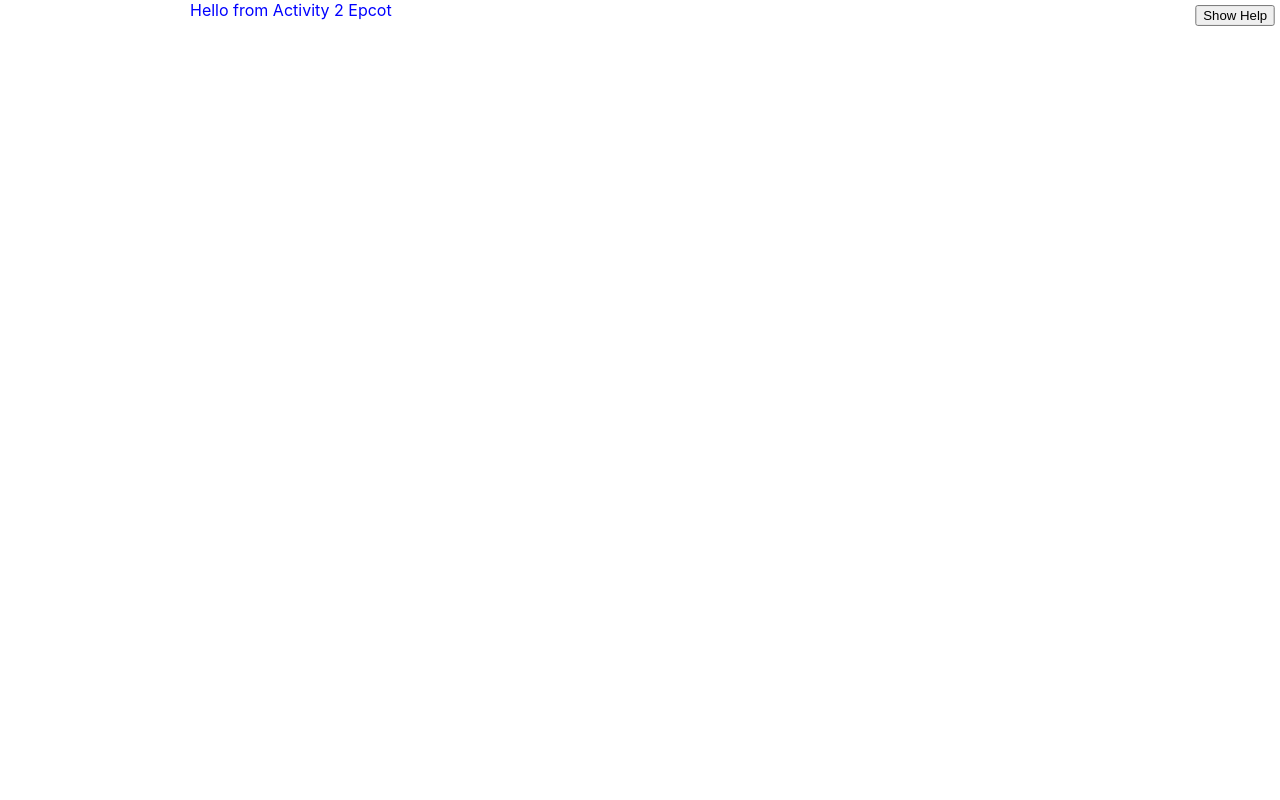
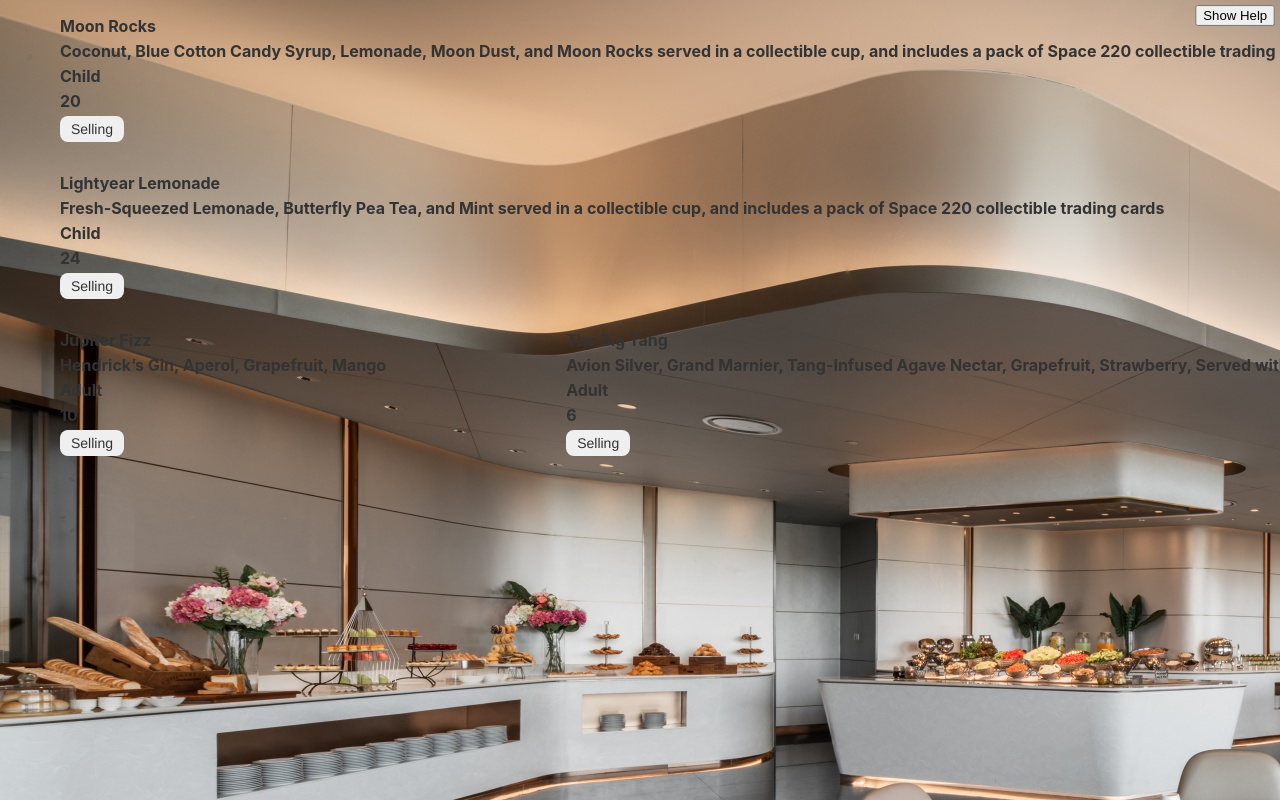
Before and after one commit to praxent/growth-days-disney-world, a React (Vite) app: page /epcot/activity2 in a window 1280 px wide. Built offline with nearby package versions, Linux system fonts and the light colour scheme; data requests are answered from the project's data file.

Commit message:
:sparkles: activity done

```diff
--- a/activity.ts
+++ b/activity.ts
@@ -1 +1 @@
-export const ACTIVITY = 1;
+export const ACTIVITY = 3;
--- a/src/epcot/activity2/Activity2.tsx
+++ b/src/epcot/activity2/Activity2.tsx
@@ -1,20 +1,111 @@
-import React from 'react';
+import React, { useEffect, useState } from 'react';
 import styled from "styled-components";
+import image from './images/space_restaurant.jpg';
+import { getSpaceDrinks } from './helpers/GetSpaceDrinks'
+
 
 const Styles = styled.div`
-  color: blue;
+  .container {
+    width: 2000px;
+    height: 2000px;
+    background-image: url(${image});
+  }
 
-  .container {
-    max-width: 900px;
-    margin: 0 auto;
+  ul {
+    list-style-type: none;
+    float: left;
+  }
+
+  li {
+    height: 25px;
+    margin-right: 100px;
+    padding: 0 20px;
+    font-weight: bold;
+    color: #333;
+  }
+
+  li:last-child {
+    border-right: none;
+  }
+
+  li button {
+    border-radius: 8px;
+    border-width: 0;
+    color: #333333;
+    cursor: pointer;
+    display: inline-block;
+    font-family: "Haas Grot Text R Web","Helvetica Neue",Helvetica,Arial,sans-serif;
+    font-size: 14px;
+    font-weight: 500;
+    line-height: 1em;
+    list-style: none;
+    margin: 0;
+    padding: 6px 11px;
+    text-align: center;
+    -webkit-transition: all 200ms;
+    transition: all 200ms;
+    vertical-align: baseline;
+    white-space: nowrap;
+    -webkit-user-select: none;
+    -moz-user-select: none;
+    -ms-user-select: none;
+    user-select: none;
+    -webkit-user-select: none;
+    touch-action: manipulation;
+  }
+
+  li a:hover {
+    color: #666;
   }
 `;
 
+
+
+function GridItem({ name, description, type, quantity }) {
+
+  const [quantityValue, setQuantityValue] = useState(quantity);
+
+  return (
+    <>
+     <ul>
+        <li> {name} </li>
+        <li> {description} </li>
+        <li> {type} </li>
+        <li> {quantityValue} </li>
+        <li>
+            <button disabled={quantityValue === 0 ? true : false} onClick={() => setQuantityValue(quantityValue - 1)}>Selling</button>
+        </li>
+      </ul>
+    </>
+  );
+}
+
+function Grid({ drinks }) {
+  return (
+    <>
+       {
+          drinks.map((drink) =>
+            (<GridItem key={ drink.name } name={drink.name} description={drink.description}
+                       type={drink.type} quantity={drink.quantity}/>))
+      }
+    </>
+  );
+}
+
 function Activity2() {
+
+  const [drinks, setDrinks] = useState([]);
+  useEffect(() => {
+    if(drinks.length > 0) return;
+    getSpaceDrinks()
+      .then(data => {setDrinks(data);})
+      .catch(err => console.log(err));
+  },[]);
+
   return (
     <Styles>
       <div className="container">
-        Hello from Activity 2 Epcot
+        <Grid drinks={drinks}/>
       </div>
     </Styles>
   )
--- /dev/null
+++ b/src/epcot/activity2/helpers/GetSpaceDrinks.js
@@ -0,0 +1,6 @@
+export const getSpaceDrinks = async() => {
+    const httpPath = `http://localhost:4000/space_220`;
+    const response = await fetch( httpPath );
+    const data = await response.json();
+    return data;
+}
```
Also changed, not shown: src/epcot/activity2/images/space_restaurant.jpg (added).
